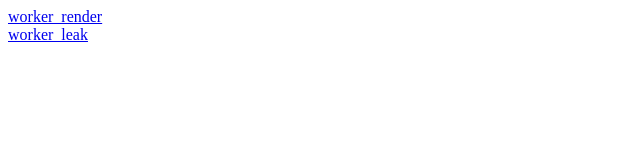
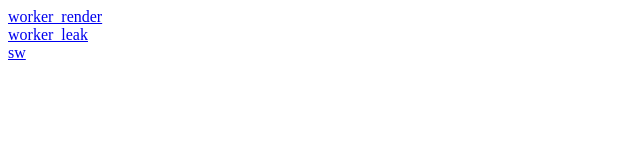
Before and after one commit to darinf/darinf.github.io, a plain HTML site: page index.html in a window 1280 px wide. Shown: the full height of the page, 0-640 px from the left. Drawn offline with Linux system fonts and the light colour scheme.

Commit message:
Update index.html

```diff
--- a/index.html
+++ b/index.html
@@ -1,2 +1,3 @@
 <a href="worker_render">worker_render</a><br>
 <a href="worker_leak">worker_leak</a><br>
+<a href="sw">sw</a><br>
```
